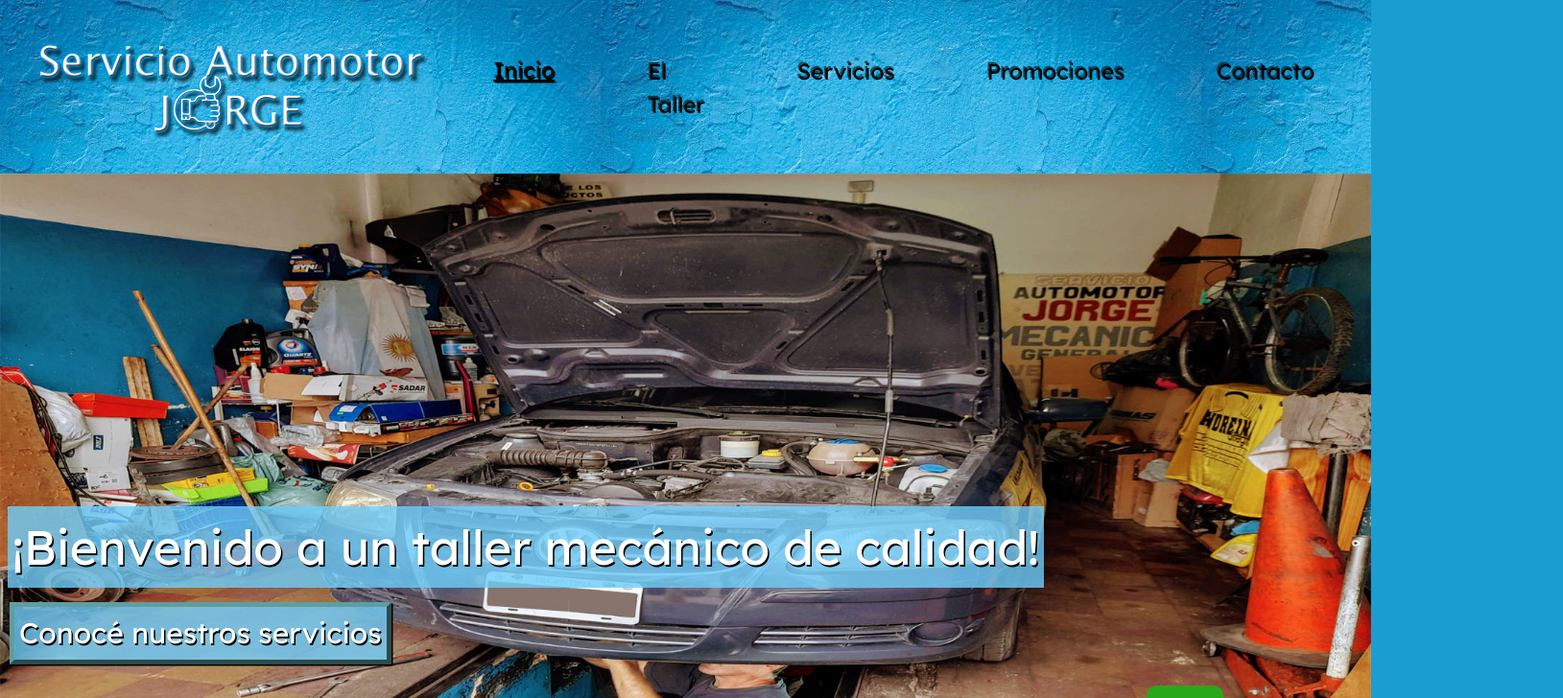
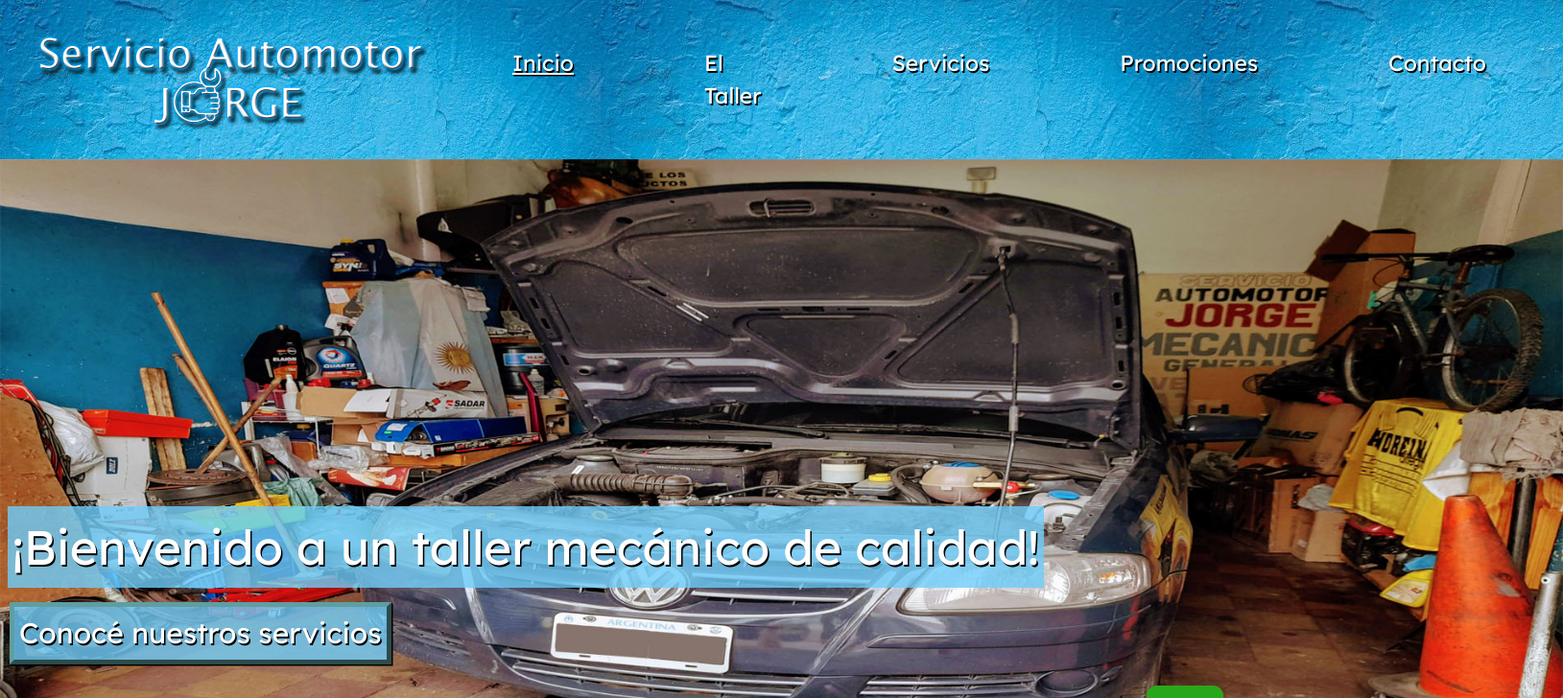
Before and after one commit to JPezzo/tallermecanico-jordanpezzo, a plain HTML site: page index.html in a window 1280 px wide. Shown: the top 728 px of the page at 96% size, 1629 px wide, since content can reach past the window. Drawn offline with nearby package versions, Linux system fonts and the light colour scheme.

Commit message:
Cambié el color de los items del Navbar. Hay que especificar toda la ruta en CSS para poder hacerlo.

```diff
--- a/css/style.css
+++ b/css/style.css
@@ -61,13 +61,18 @@ p, li, h2, h3, h4, a {
 
 /* Inicio del header de todos los HTML */
 
-header {
+header{
     display: flex;
     justify-content: space-around;
     position: sticky;
     top: -0.1px;
     z-index: 2;
     grid-area: header;
+}
+
+nav.navbar.navbar-expand-lg.navbar-light.bg-light.background-navbar div.container-fluid {
+    display: flex;
+    justify-content: space-around;
 }
 
 .navbar {
@@ -81,16 +86,17 @@ header {
 .lista-horizontal {
     list-style: none;
     font-size: 23px;
-    padding: 40px;
+    padding-right: 60px;
+    padding-left: 60px;
 }
 
-.a-header-inicio, .a-header-el-taller, .a-header-servicios, .a-header-promociones, .a-header-contacto {
+div.collapse.navbar-collapse#navbarSupportedContent ul.navbar-nav.me-auto.mb-2.mb-lg-0 li.nav-item.lista-horizontal a.nav-link.a-header-inicio, .a-header-el-taller, .a-header-servicios, .a-header-promociones, .a-header-contacto {
     text-shadow: 1.5px 1.5px black;
     text-decoration: underline;
     color: white;
 }
 
-.a-header {
+div.collapse.navbar-collapse#navbarSupportedContent ul.navbar-nav.me-auto.mb-2.mb-lg-0 li.nav-item.lista-horizontal a.nav-link.a-header {
     color: white;
     text-shadow: 1.5px 1.5px black;
 }
```
